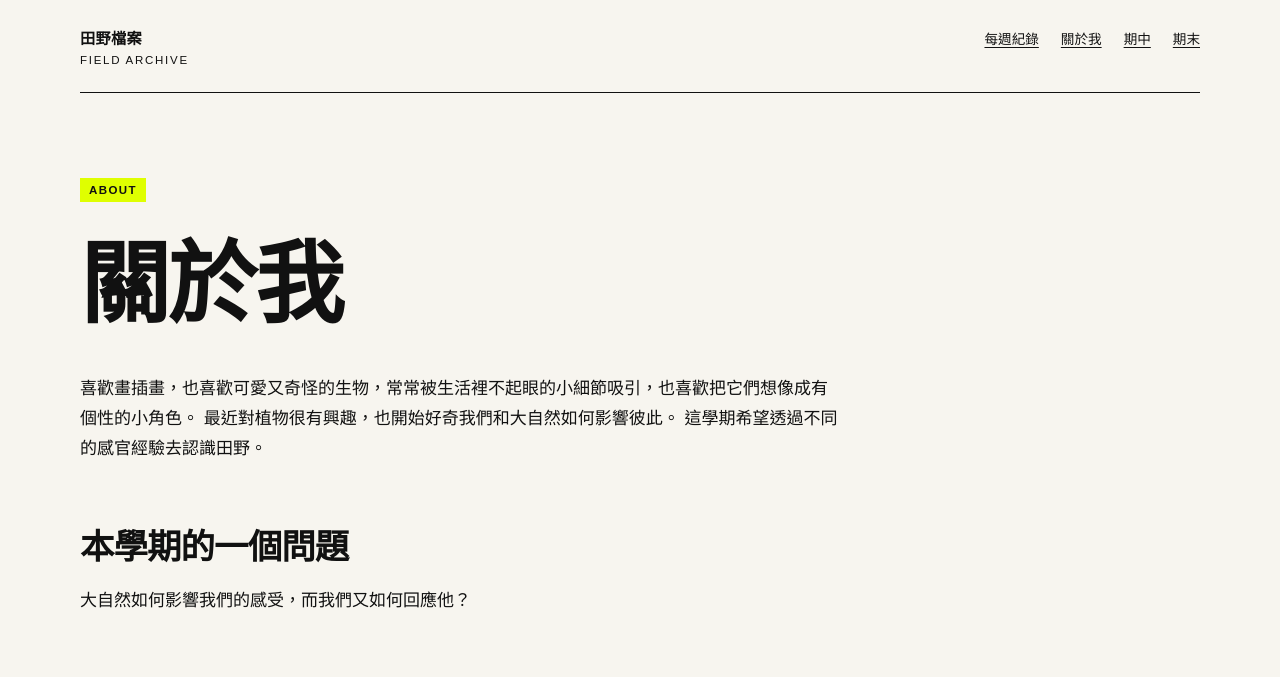
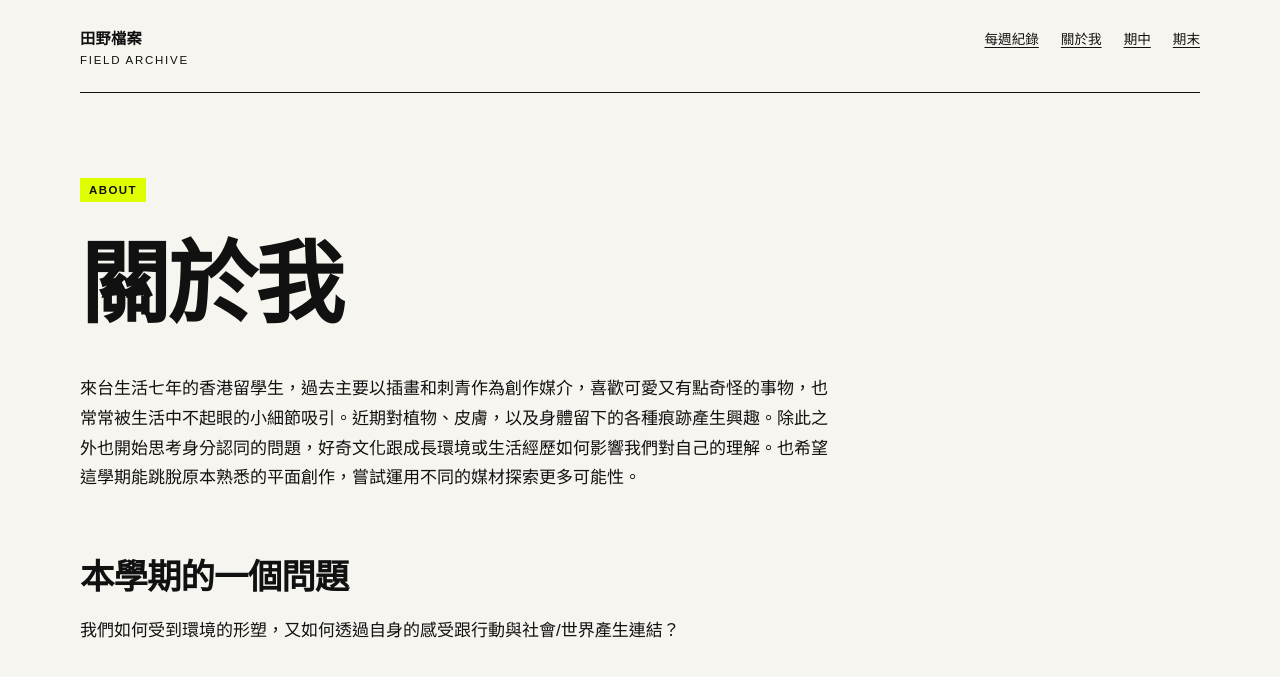
Before and after one commit to yychan27/fieldworkarchive, a Jekyll site: the page built from about.md, in a window 1280 px wide. Shown: the top 677 px of the page. Built offline with Jekyll 4.4.1, drawn with Linux system fonts in a browser that asks for light colours.

Commit message:
Update about.md

```diff
--- a/about.md
+++ b/about.md
@@ -7,9 +7,7 @@ permalink: /about/
 
 # 關於我
 
-喜歡畫插畫，也喜歡可愛又奇怪的生物，常常被生活裡不起眼的小細節吸引，也喜歡把它們想像成有個性的小角色。
-最近對植物很有興趣，也開始好奇我們和大自然如何影響彼此。
-這學期希望透過不同的感官經驗去認識田野。
+來台生活七年的香港留學生，過去主要以插畫和刺青作為創作媒介，喜歡可愛又有點奇怪的事物，也常常被生活中不起眼的小細節吸引。近期對植物、皮膚，以及身體留下的各種痕跡產生興趣。除此之外也開始思考身分認同的問題，好奇文化跟成長環境或生活經歷如何影響我們對自己的理解。也希望這學期能跳脫原本熟悉的平面創作，嘗試運用不同的媒材探索更多可能性。
 
 ## 本學期的一個問題
-大自然如何影響我們的感受，而我們又如何回應他？
+我們如何受到環境的形塑，又如何透過自身的感受跟行動與社會/世界產生連結？
```
